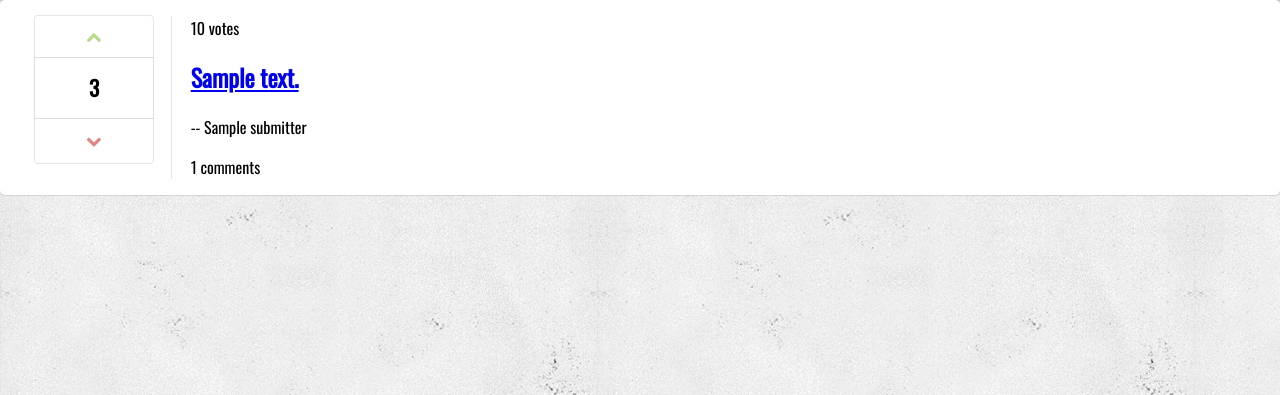
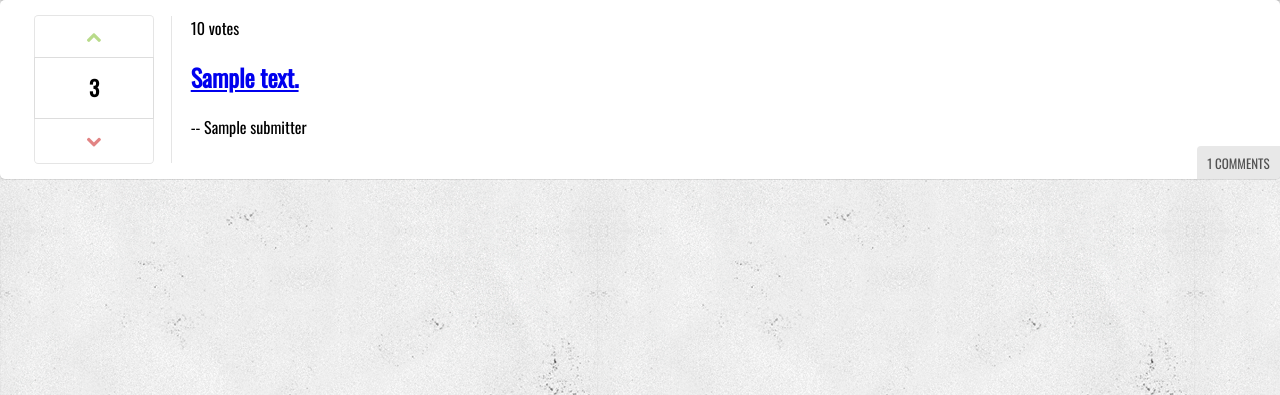
Before and after one commit to ehzhang/jade, a Django app: template apps/common/templates/card.html in a window 1280 px wide. Shown: the part 43-438 px from the top of the page. Run offline with Django 3.2, Linux system fonts and the light colour scheme; the template is opened without the code that fills it: most values are stand-ins (such as "Sample title", 1, 10 or a date in 2020); parts of the project's set-up code (start-up, migrations or seed data) failed here and were passed over; some libraries are stand-ins or nearby versions.

Commit message:
Improve comment display on cards

```diff
--- a/apps/common/templates/card_front.html
+++ b/apps/common/templates/card_front.html
@@ -28,9 +28,11 @@
                 <p class='description'>
                 -- {{ card.submitter | truncatechars:20 }}
                 </p>
-                <div class='extra'>
+                {% if card.comments %}
+                <div class='ui bottom right attached label'>
                     {{ card.comments | length }} comments
                 </div>
+                {% endif %}
             </div>
         </div>
     </div>
```
